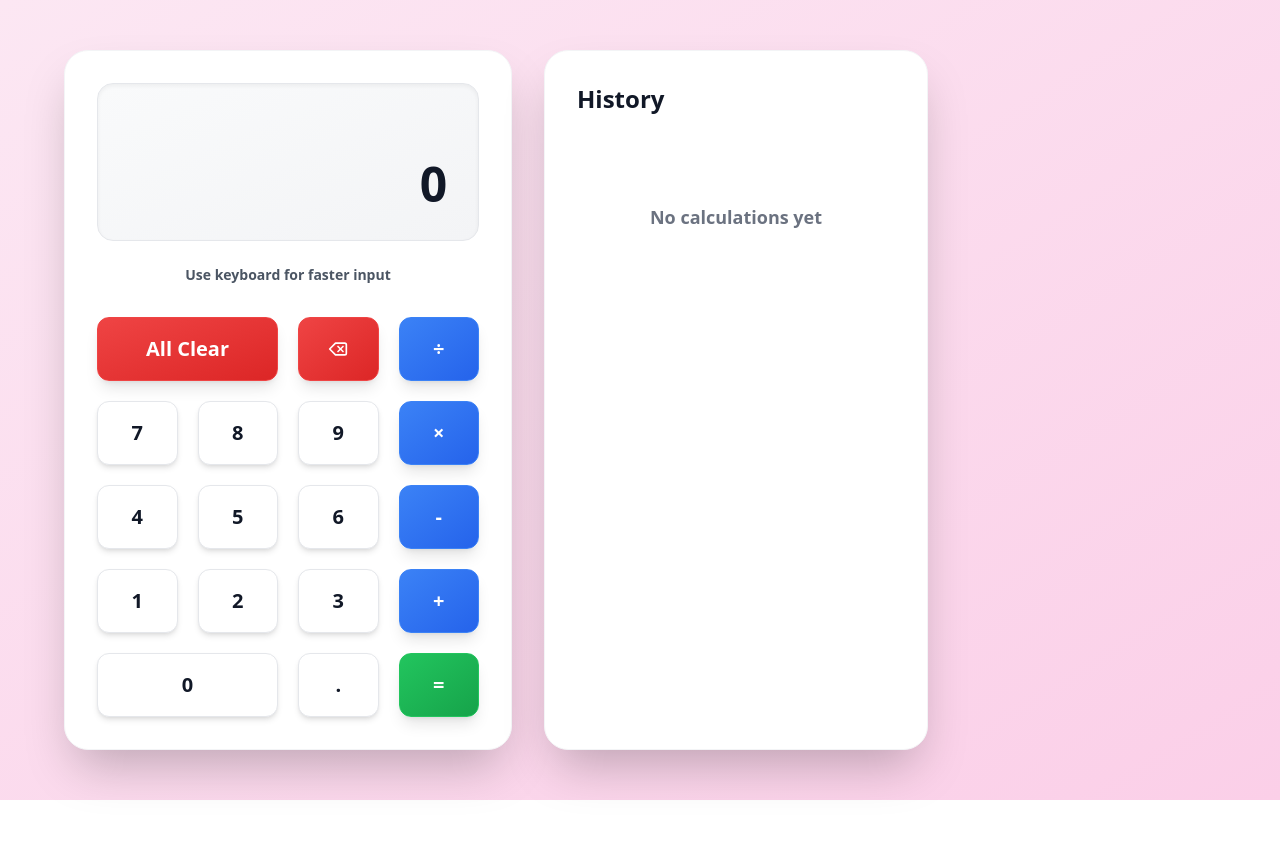
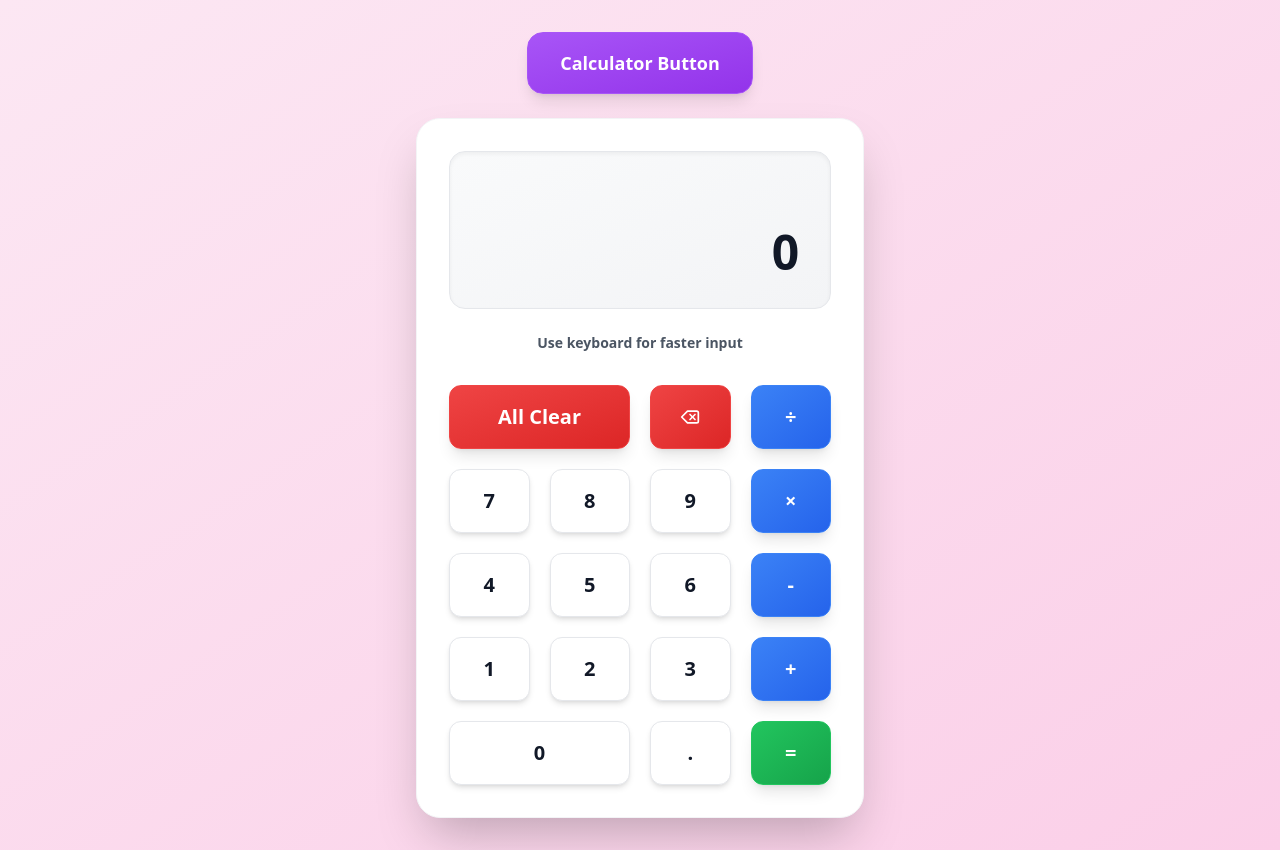
Before and after one commit to devsatyam012-creator/carcluterbysatyam, a React (Vite) app: page / in a window 1280 px wide. Before the commit the page ends 800 px from the top, so only its background shows below. Built offline with nearby package versions, Linux system fonts and the light colour scheme.

Commit message:
Remove history panel and add button above display

```diff
--- a/src/App.tsx
+++ b/src/App.tsx
@@ -246,9 +246,16 @@ function App() {
 
   return (
     <div className="min-h-screen bg-gradient-to-br from-pink-100 to-pink-200 flex items-center justify-center p-8">
-      <div className="flex gap-8 max-w-6xl w-full">
+      <div className="max-w-md w-full">
+        {/* Button above calculator */}
+        <div className="mb-6 text-center">
+          <button className="bg-gradient-to-br from-purple-500 to-purple-600 hover:from-purple-600 hover:to-purple-700 text-white px-8 py-4 rounded-2xl font-bold text-lg shadow-lg hover:shadow-xl transition-all duration-200 active:scale-95 border border-purple-500">
+            Calculator Button
+          </button>
+        </div>
+
         {/* Calculator */}
-        <div className="bg-white rounded-3xl p-8 shadow-2xl border border-gray-100 flex-1 max-w-md backdrop-blur-sm">
+        <div className="bg-white rounded-3xl p-8 shadow-2xl border border-gray-100 backdrop-blur-sm">
           <div className="mb-8">
             <div className="bg-gradient-to-br from-gray-50 to-gray-100 rounded-2xl p-8 mb-6 border border-gray-200 shadow-inner">
               <div className="text-right">
@@ -315,40 +322,6 @@ function App() {
             </Button>
           </div>
         </div>
-
-        {/* History Panel */}
-        <div className="bg-white rounded-3xl p-8 shadow-2xl border border-gray-100 flex-1 max-w-sm backdrop-blur-sm">
-          <div className="flex items-center justify-between mb-6">
-            <h2 className="text-gray-900 text-2xl font-bold">History</h2>
-            {state.history.length > 0 && (
-              <button
-                onClick={allClear}
-                className="text-gray-600 hover:text-gray-800 transition-colors p-3 rounded-xl hover:bg-gray-100 shadow-sm"
-              >
-                <RotateCcw className="w-5 h-5" />
-              </button>
-            )}
-          </div>
-
-          <div className="space-y-3 max-h-96 overflow-y-auto">
-            {state.history.length === 0 ? (
-              <div className="text-gray-500 text-center py-16 font-semibold text-lg">
-                No calculations yet
-              </div>
-            ) : (
-              state.history.map((calculation, index) => (
-                <div
-                  key={index}
-                  className="bg-gradient-to-r from-gray-50 to-gray-100 rounded-xl p-5 border border-gray-200 hover:border-gray-300 transition-all duration-200 hover:shadow-md"
-                >
-                  <div className="text-gray-800 font-mono text-base font-semibold">
-                    {calculation}
-                  </div>
-                </div>
-              ))
-            )}
-          </div>
-        </div>
       </div>
     </div>
   );
```
